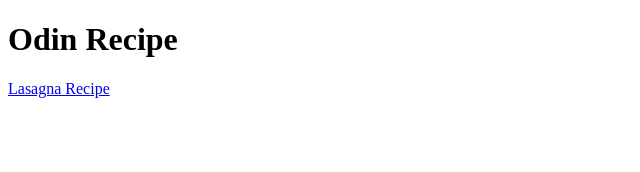
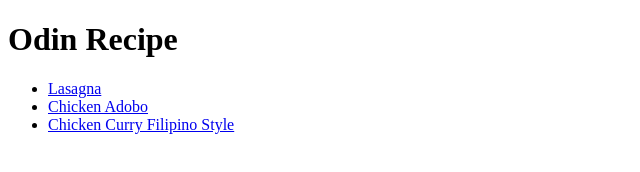
Before and after one commit to ichanmsngkyy/odin-recipes, a plain HTML site: page index.html in a window 1280 px wide. Shown: the whole page, without its empty margins (0-640 px from the left). Drawn offline with Linux system fonts and the light colour scheme.

Commit message:
Update all the missing files
Newer files includes photos of new recipe

```diff
--- a/index.html
+++ b/index.html
@@ -5,6 +5,12 @@
 <head>
     <meta charset="UTF-8">
     <h1>Odin Recipe</h1>
-    <a href="recipes/lasagna.html"> Lasagna Recipe</a>
 </head>
+<body>
+    <ul>
+        <li><a href="recipes/lasagna.html"> Lasagna</a></li>
+        <li><a href="recipes/adobo.html">Chicken Adobo </a></li>
+        <li><a href="recipes/chicken-curry.html"> Chicken Curry Filipino Style</a></li>
+    </ul>
+</body>
 </html>
```
Also changed, not shown: recipes/lasagna.html (+2 -2 lines).
